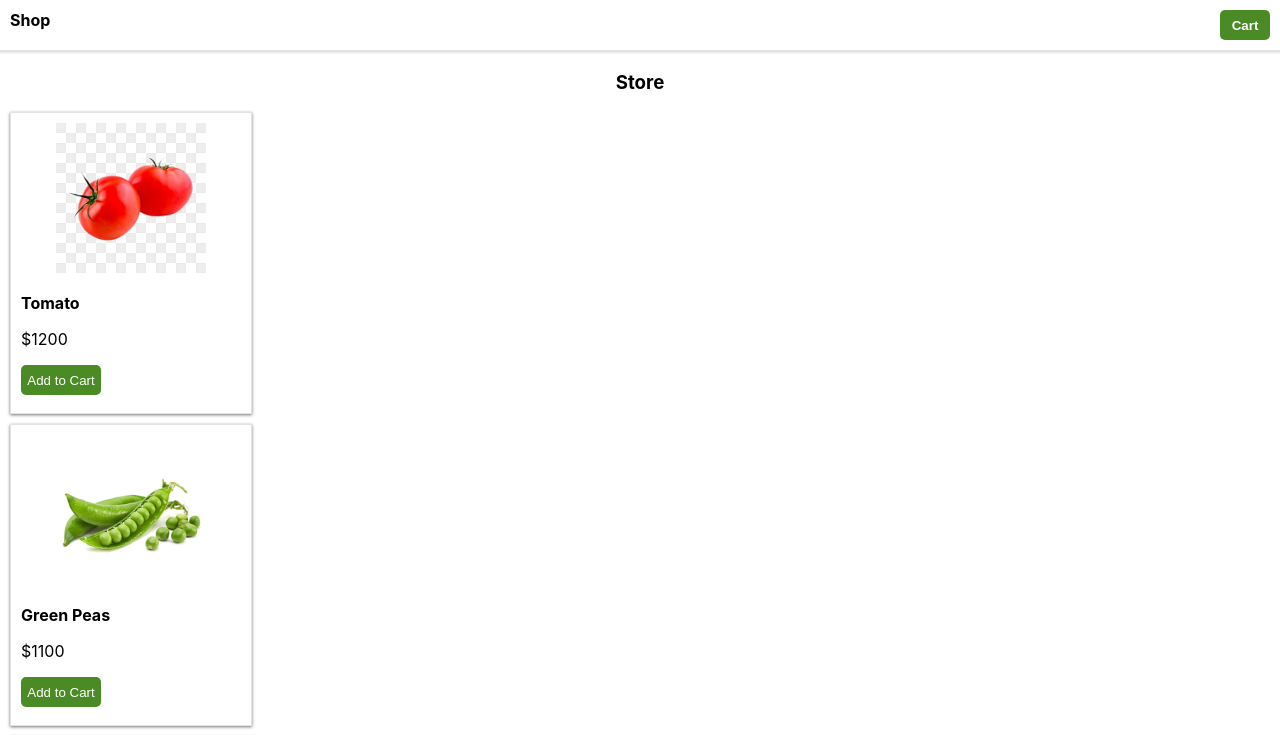
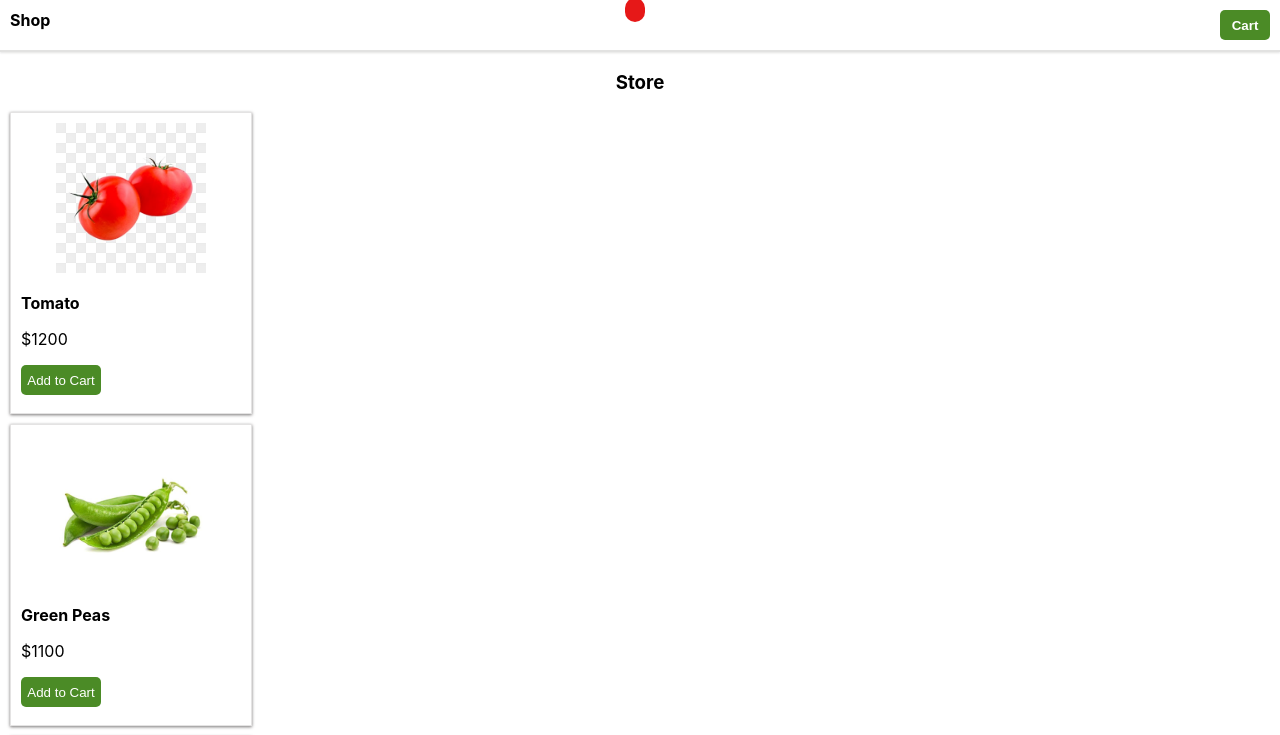
Before and after one commit to juan-carlos-aguilar/guia-definitiva, a React (Vite) app: page / in a window 1280 px wide. Shown: the top 735 px of the page. Built offline with nearby package versions, Linux system fonts and the light colour scheme.

Commit message:
Showing product count

```diff
--- a/src/App.tsx
+++ b/src/App.tsx
@@ -1,6 +1,6 @@
 import { Component, useState } from "react";
 import './App.css';
-import { NavBar } from "./components/navBar";
+import NavBar from "./components/navBar";
 import { AllProducts } from "./pages/allProducts";
 
 class App extends Component {
@@ -8,21 +8,36 @@ class App extends Component {
     products: [
       { name: 'Tomato', price: 1200, img: '/img/tomato.jpg' },
       { name: 'Green Peas', price: 1100, img: '/img/arbejas.jpg' },
-      { name: 'Lettuce', price: 1300, img: '/img/lettuce.jpg' }
+      { name: 'Lettuce', price: 1300, img: '/img/lettuce.jpg' },
     ],
-    prodCount: [
-      //{ name: 'Tomato', price: 1200, img: '/img/tomato.jpg', cantidad: },
-    ],
+    cart: [],
   }
 
   addToCart = (product) => {
-    console.log(product)
+    const { cart } = this.state;
+    if (cart.find(x => x.name === product.name)) {
+      const newCart = cart.map(x => x.name === product.name
+    ? ({
+        ...x,
+        quantity: x.quantity + 1
+      })
+    : x
+      )
+      return this.setState({ cart: newCart })
+    }
+
+    return this.setState({
+      cart: this.state.cart.concat({
+        ...product,
+        quantity: 1,
+      })
+    })
   }
 
   render() {
     return (
       <div className="App">
-        <NavBar />
+        <NavBar cart={this.state.cart} />
         <AllProducts
           addToCart={this.addToCart}
           products={this.state.products}
--- /dev/null
+++ b/src/components/bubbleAlert/index.tsx
@@ -0,0 +1,18 @@
+import React, { Component } from 'react';
+import './style.css';
+
+export default class index extends Component {
+    getNumber(n) {
+        if(!n) { return ' ' }
+        return n > 9 ? '9 +' : n
+    }
+
+    render() {
+        const { value } = this.props
+        return (
+            <span className="bubbleAlert">
+                { this.getNumber(value) }
+            </span>
+        )
+    }
+}
--- /dev/null
+++ b/src/components/bubbleAlert/style.css
@@ -0,0 +1,7 @@
+.bubbleAlert {
+    background-color: rgb(230, 24, 24);
+    border-radius: 15px;
+    color: #fff;
+    padding: 2px 10px;
+    width: 20px;
+}
--- a/src/components/navBar/index.tsx
+++ b/src/components/navBar/index.tsx
@@ -1,14 +1,22 @@
-import React from 'react'
+import React, { Component } from 'react'
+import BubbleAlert from '../bubbleAlert';
 import './style.css';
 
-export const NavBar = () => {
-  return (
-    <nav>
+export default class NavBar extends Component {
+  render() {
+    const { cart } = this.props
+    const quantity = cart.reduce((acc, el) => acc + el.quantity, 0);
+
+    return (
+      <nav>
         <h4>Shop</h4>
-        <button className="cart">
-            Cart
-        </button>
-        {/* <span className="badge" /> */}
-    </nav>
-  )
+        <span className="bubble">
+          <BubbleAlert
+            value={quantity}
+          />
+        </span>
+        <button className="cart">Cart</button>
+      </nav>
+    )
+  }
 }
--- a/src/components/navBar/style.css
+++ b/src/components/navBar/style.css
@@ -24,3 +24,9 @@ nav h4 {
 .cart:hover {
     background-color: rgb(62, 109, 34);
 }
+
+.bubble {
+    position: relative;
+    left: 12;
+    top: 20;
+}
```
